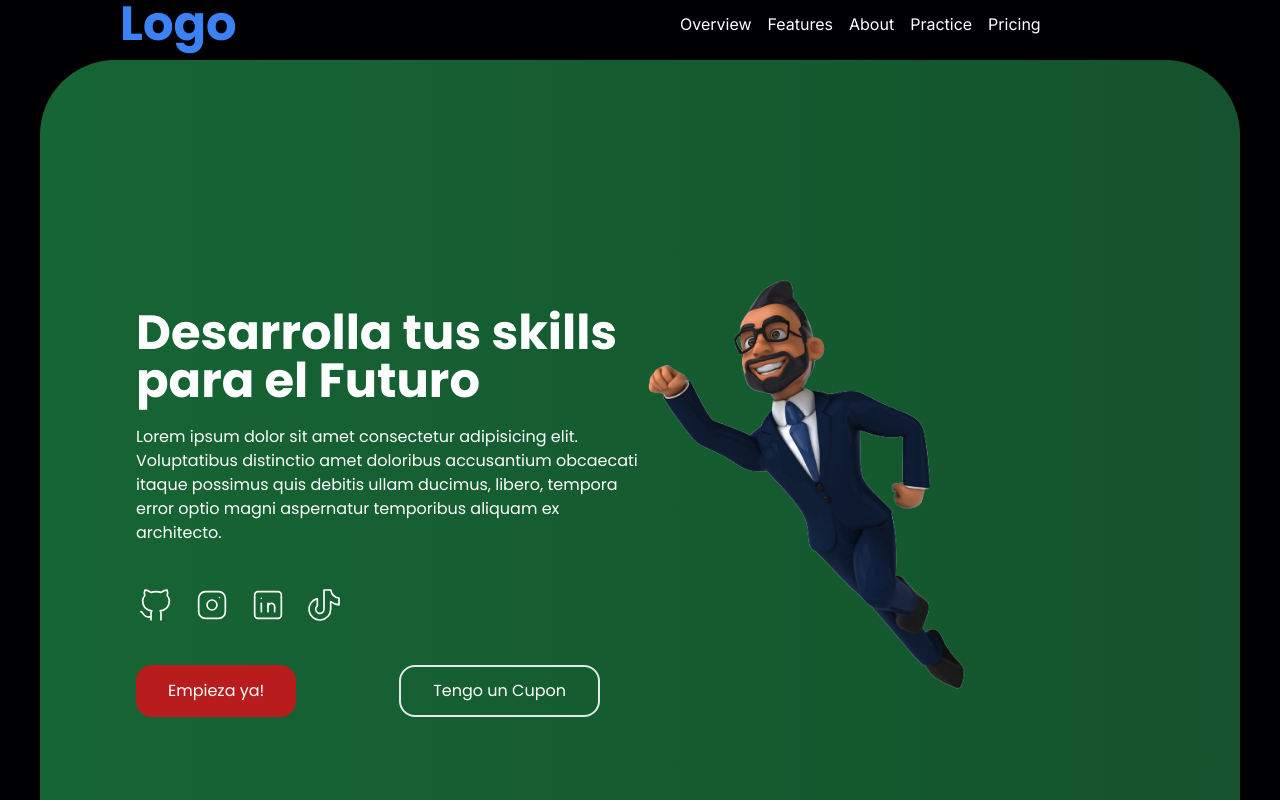
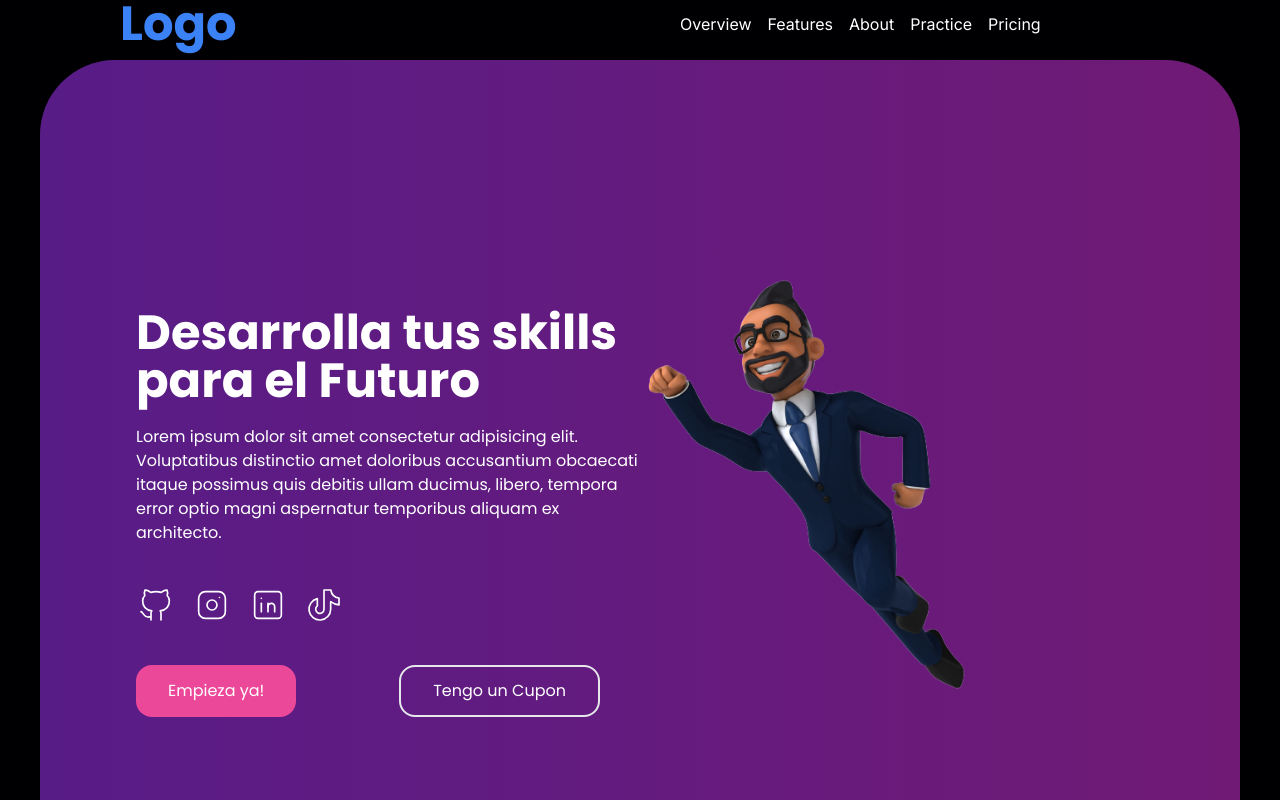
Before and after one commit to bm-jsms/spa-framer-motion, a Next.js app: page / in a window 1280 px wide. Shown: the top 800 px of the page. Built offline with nearby package versions, Linux system fonts and the light colour scheme.

Commit message:
Overview change bg

```diff
--- a/src/components/Overview/Overview.tsx
+++ b/src/components/Overview/Overview.tsx
@@ -7,7 +7,7 @@ const Overview = () => {
 	return (
 		<div
 			id='overview'
-			className='p-5 mt-3 md:px-24 md:py-52 bg-cover bg-gradient-to-r from-green-800 to-green-900'
+			className='p-5 mt-3 md:px-24 md:py-52 bg-cover bg-gradient-to-r from-purple-900 to-fuchsia-900'
 		>
 			<div className='items-center md:grid md:grid-cols-2'>
 				<div>
@@ -36,7 +36,7 @@ const Overview = () => {
 						))}
 					</div>
 					<div className='flex justify-between'>
-						<button className='px-8 py-3 mr-10 text-white bg-red-700 rounded-2xl hover:scale-105 duration-200'>
+						<button className='px-8 py-3 mr-10 bg-pink-500 rounded-2xl hover:scale-105 duration-200 hover:bg-pink-600'>
 							Empieza ya!
 						</button>
 						<button className='px-8 py-3 mr-10 text-white border-2 rounded-2xl hover:scale-105 duration-200'>
```
